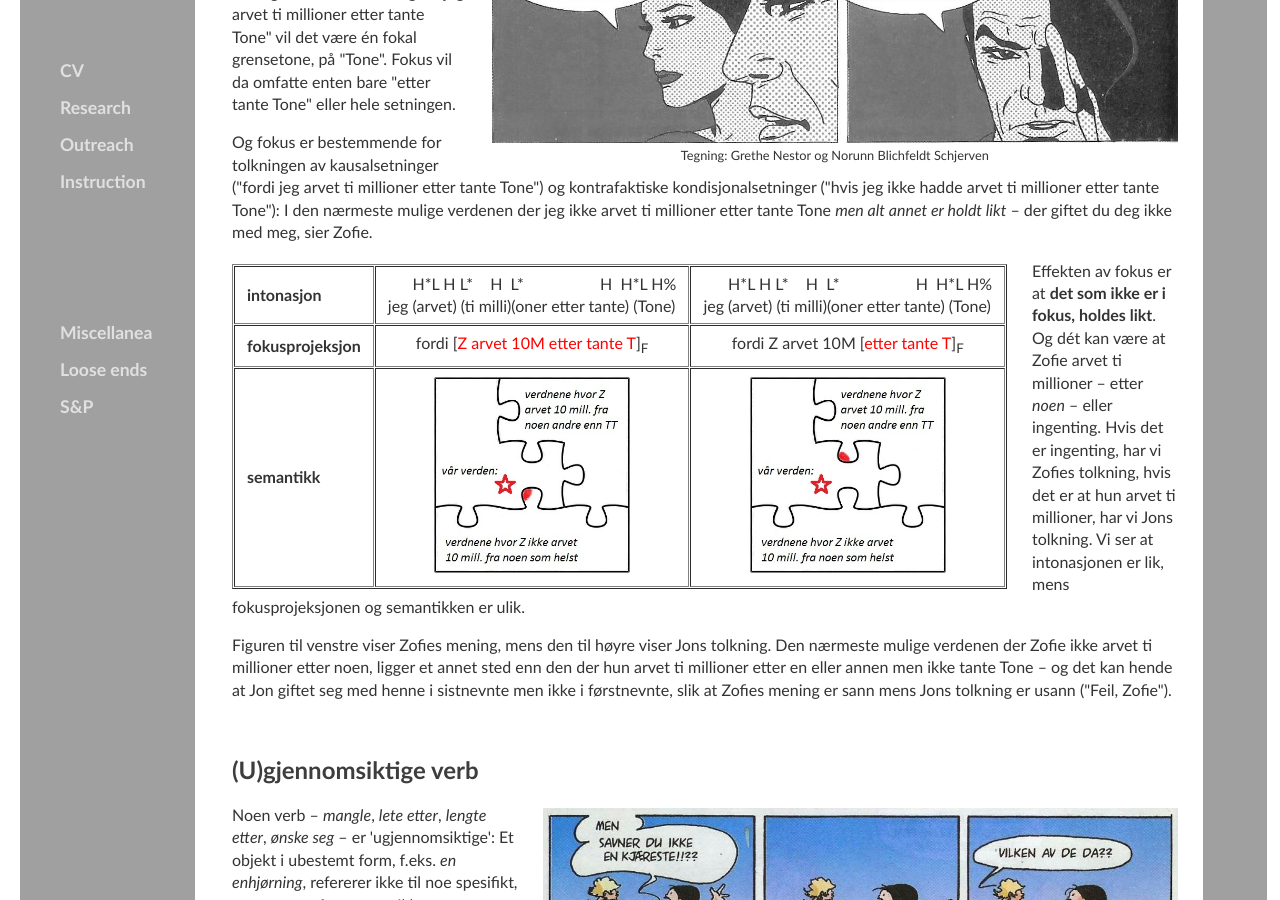
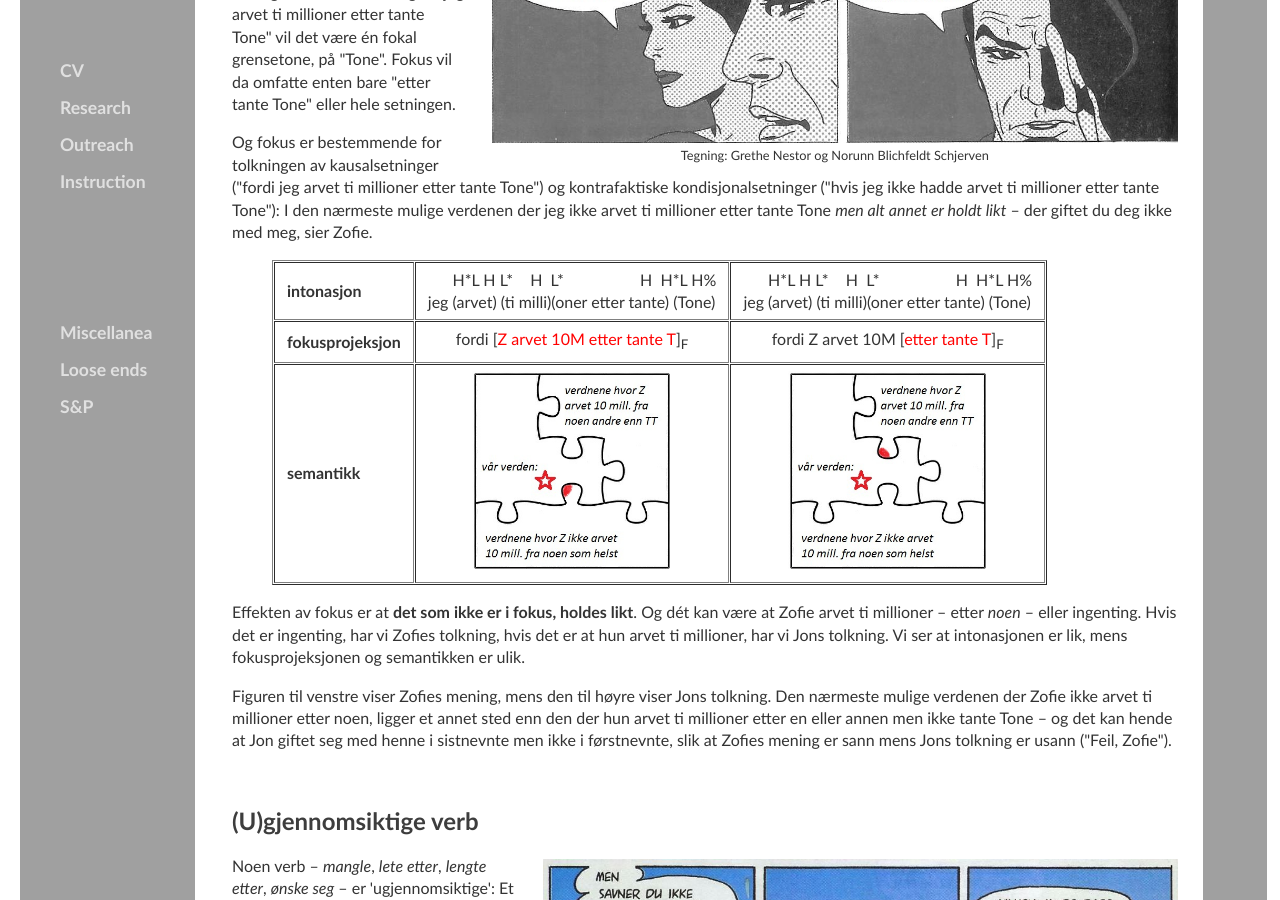
Before and after one commit to kjelljs/kjelljs.github.io, a Jekyll site: the page built from dissemination/vitsen.html, in a window 1280 px wide and 900 px high, scrolled down 1528 px. Built offline with Jekyll 4.4.1, drawn with Linux system fonts in a browser that asks for light colours.

Commit message:
Update vitsen.html

```diff
--- a/dissemination/vitsen.html
+++ b/dissemination/vitsen.html
@@ -118,7 +118,7 @@ figcaption {
 <h2>Fleksibelt fokus</h2>
 <div style="float:right;"><figure class="rightfig"><img src="/pics/zofie.jpg" style="height: 225px"><figcaption>Tegning: Grethe Nestor og Norunn Blichfeldt Schjerven</figcaption></figure></div>
 <p>Teorien om <b>fokusprojeksjon</b> sier at et fokus kan spenne over mer eller mindre mot venstre fra en fokal grensetone. I setningen "jeg arvet ti millioner etter tante Tone" vil det være én fokal grensetone, på "Tone". Fokus vil da omfatte enten bare "etter tante Tone" eller hele setningen.</p><p>Og fokus er bestemmende for tolkningen av kausalsetninger ("fordi jeg arvet ti millioner etter tante Tone") og kontrafaktiske kondisjonalsetninger ("hvis jeg ikke hadde arvet ti millioner etter tante Tone"): I den nærmeste mulige verdenen der jeg ikke arvet ti millioner etter tante Tone <i>men alt annet er holdt likt</i> &ndash; der giftet du deg ikke med meg, sier Zofie.</p>
-	<div style="float:left"><figure class="leftfig"><table border="1" cellspacing="1">
+	<p><figure style="text-align:center"><table border="1" cellspacing="1">
 	<thead>
 		<tr>
 			<th style="text-align: left">intonasjon</th>
@@ -138,7 +138,7 @@ figcaption {
 			<td style="text-align: center"><img alt="" src="/pics/jigsaw2.jpg" style="width: 200px" /></td>
 		</tr>
 	</tbody>
-</table></figure></div>
+</table></figure></p>
 		<p>Effekten av fokus er at <b>det som ikke er i fokus, holdes likt</b>. Og dét kan være at Zofie arvet ti millioner &ndash; etter <i>noen</i> &ndash; eller ingenting. Hvis det er ingenting, har vi Zofies tolkning, hvis det er at hun arvet ti millioner, har vi Jons tolkning. Vi ser at intonasjonen er lik, mens fokusprojeksjonen og semantikken er ulik.</p><p>Figuren til venstre viser Zofies mening, mens den til høyre viser Jons tolkning. Den nærmeste mulige verdenen der Zofie ikke arvet ti millioner etter noen, ligger et annet sted enn den der hun arvet ti millioner etter en eller annen men ikke tante Tone &ndash; og det kan hende at Jon giftet seg med henne i sistnevnte men ikke i førstnevnte, slik at Zofies mening er sann mens Jons tolkning er usann ("Feil, Zofie").
 </p>
 </section>
```
